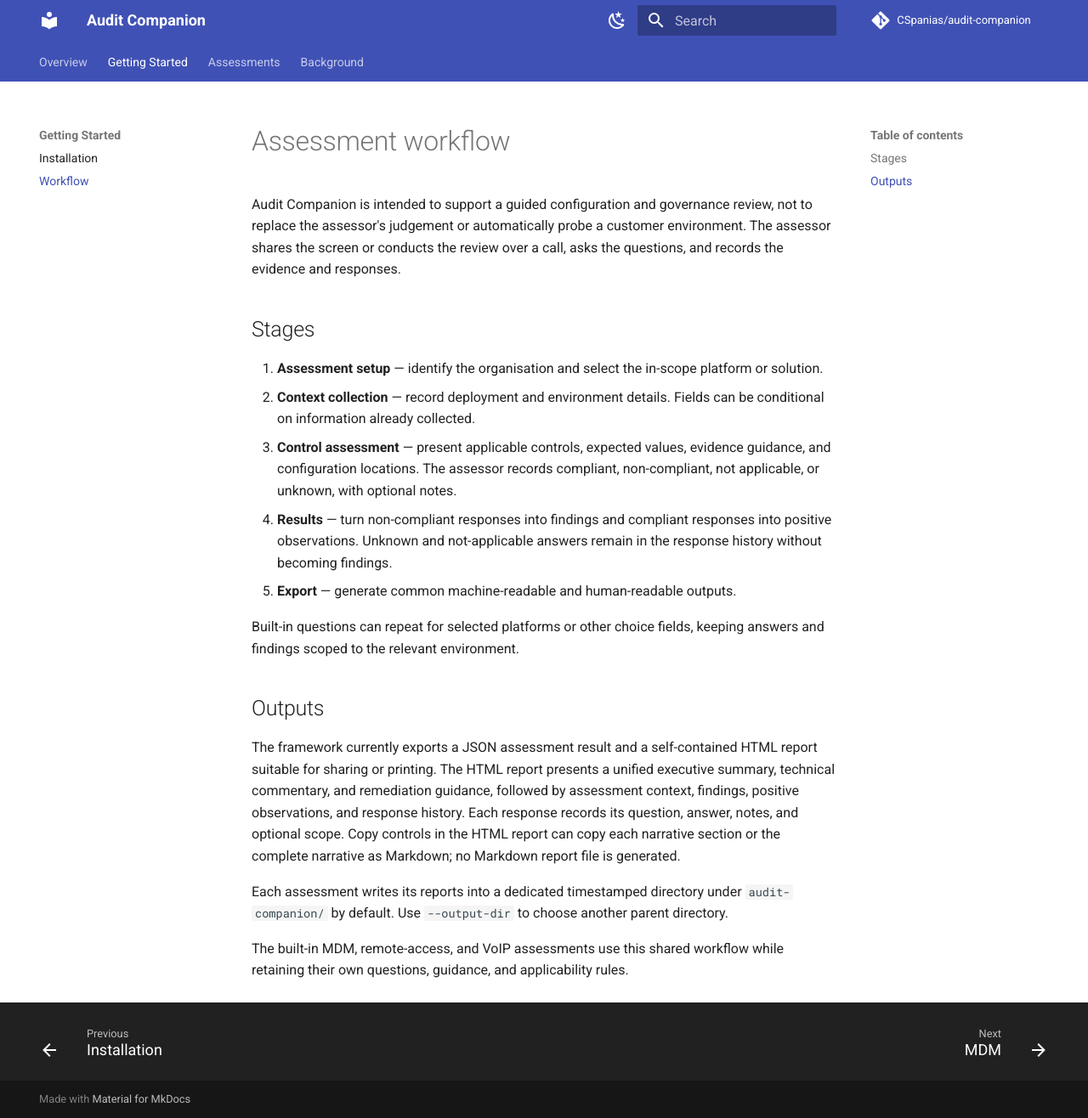
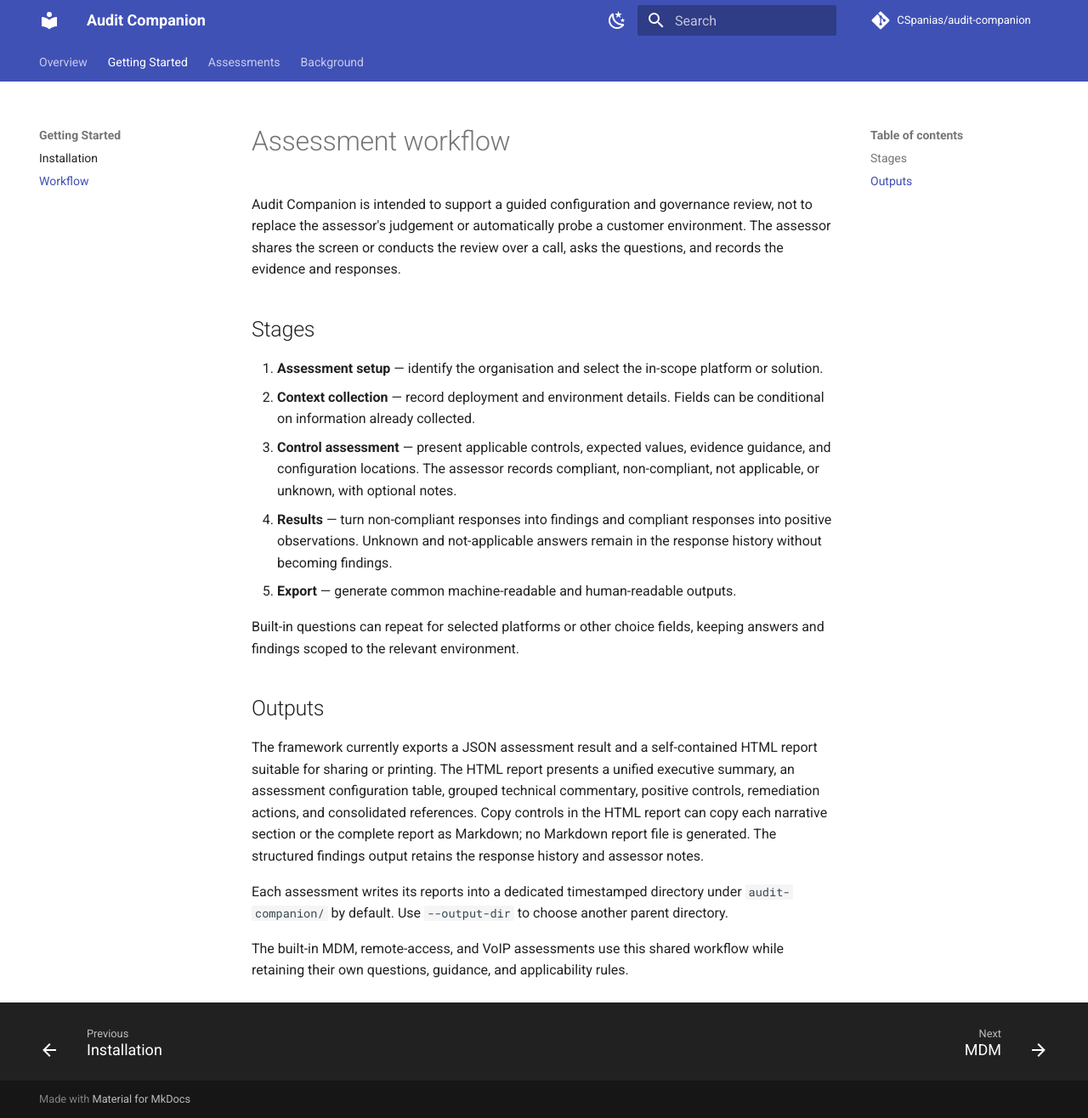
Before and after one commit to CSpanias/audit-companion, an MkDocs documentation site: the page built from docs/workflow.md, in a window 1280 px wide and 1316 px high. Shown: the whole window at 85% size. Built offline with MkDocs 1.6.1 and Material for MkDocs 9.7.7, drawn with Linux system fonts in a browser that asks for light colours; comment, search, counter and statistics services are not loaded.

Commit message:
fix: improve assessment report narratives
Replace raw response-oriented HTML with pack-aware executive summaries, configuration context, grouped commentary, remediation, and references. Keep detailed response history in structured findings output.

Co-authored-by: Copilot <223556219+Copilot@users.noreply.github.com>

```diff
--- a/docs/workflow.md
+++ b/docs/workflow.md
@@ -26,11 +26,11 @@ keeping answers and findings scoped to the relevant environment.
 
 The framework currently exports a JSON assessment result and a self-contained
 HTML report suitable for sharing or printing. The HTML report presents a
-unified executive summary, technical commentary, and remediation guidance,
-followed by assessment context, findings, positive observations, and response
-history. Each response records its question, answer, notes, and optional
-scope. Copy controls in the HTML report can copy each narrative section or
-the complete narrative as Markdown; no Markdown report file is generated.
+unified executive summary, an assessment configuration table, grouped
+technical commentary, positive controls, remediation actions, and consolidated
+references. Copy controls in the HTML report can copy each narrative section or
+the complete report as Markdown; no Markdown report file is generated. The
+structured findings output retains the response history and assessor notes.
 
 Each assessment writes its reports into a dedicated timestamped directory
 under `audit-companion/` by default. Use `--output-dir` to choose another
```
Also changed, not shown: src/audit_companion/data/packs/mdm.yaml (+16 -4 lines), src/audit_companion/data/packs/remote-access.yaml (+16 -3 lines), src/audit_companion/data/packs/voip.yaml (+16 -2 lines), 4 other files.
